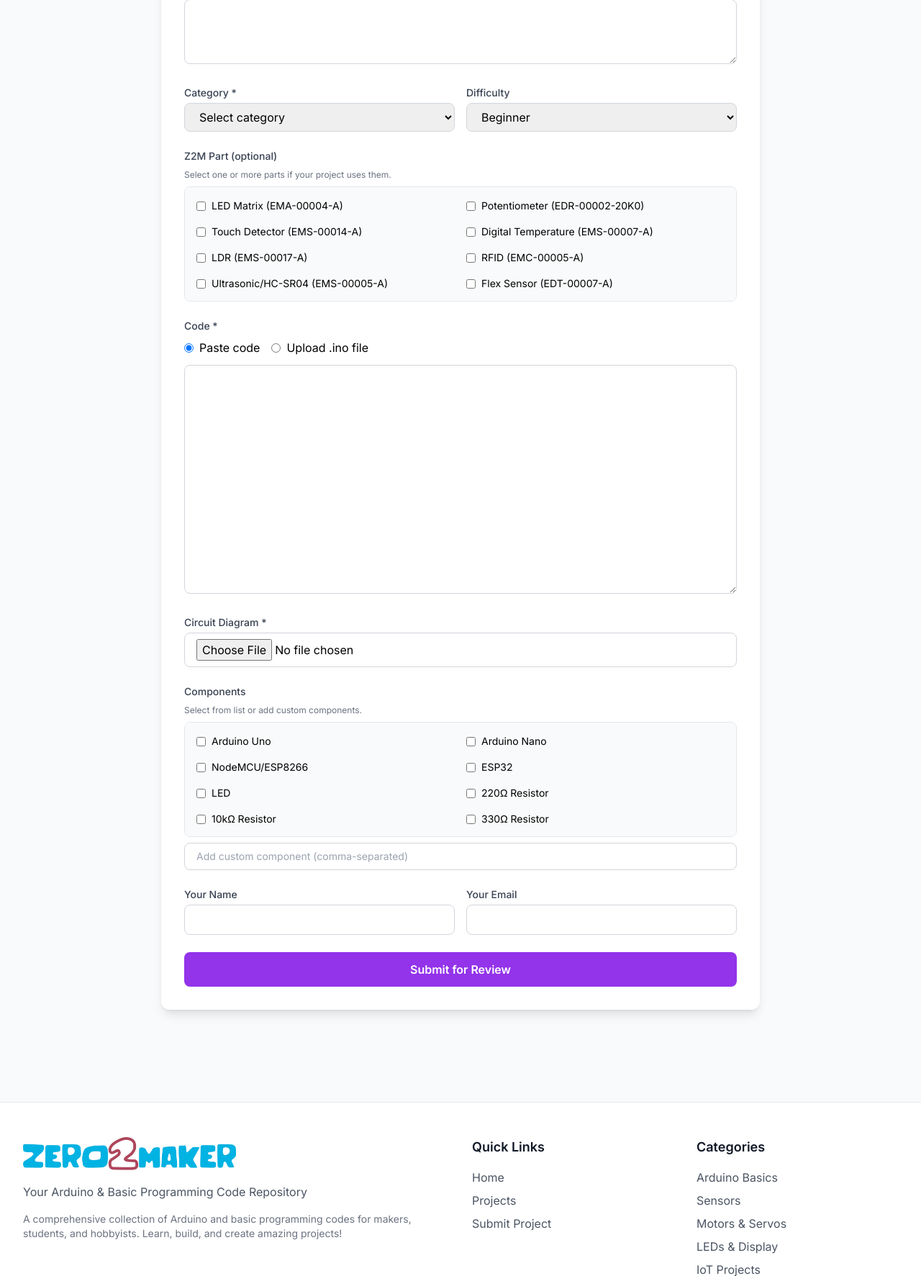
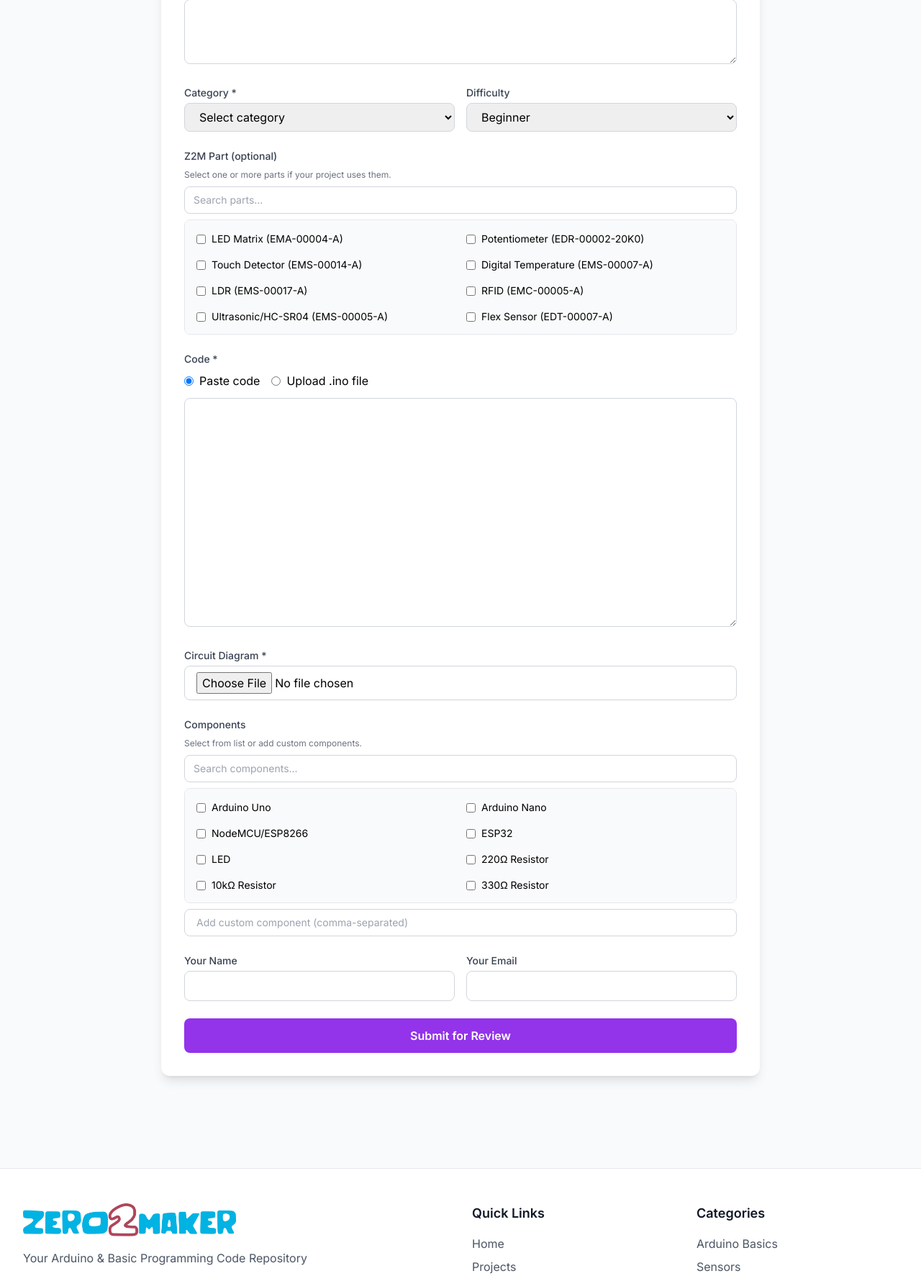
Before and after one commit to heta994/z2m-codes-master, a PHP site: page /submit in a window 1280 px wide. Shown: the part 415-2188 px from the top of the page at 72% size. Run offline with PHP 8.4, Linux system fonts and the light colour scheme; some libraries are stand-ins or nearby versions.

Commit message:
Add search/filter in Z2M Part and Components on submit form
Made-with: Cursor

```diff
--- a/submit/index.php
+++ b/submit/index.php
@@ -130,13 +130,16 @@ $page_title = 'Submit Your Project';
                 <div>
                     <label class="block text-sm font-medium text-gray-700 mb-2">Z2M Part (optional)</label>
                     <p class="text-xs text-gray-500 mb-2">Select one or more parts if your project uses them.</p>
-                    <div class="grid grid-cols-1 sm:grid-cols-2 gap-2 max-h-40 overflow-y-auto border border-gray-200 rounded-lg p-3 bg-gray-50">
+                    <input type="text" id="z2m-part-search" placeholder="Search parts..."
+                           class="mb-2 w-full px-3 py-2 border border-gray-300 rounded-lg text-sm focus:ring-2 focus:ring-purple-600 focus:border-transparent"
+                           autocomplete="off">
+                    <div id="z2m-parts-list" class="grid grid-cols-1 sm:grid-cols-2 gap-2 max-h-40 overflow-y-auto border border-gray-200 rounded-lg p-3 bg-gray-50">
                         <?php
                         $selectedParts = isset($_POST['z2m_parts']) && is_array($_POST['z2m_parts']) ? $_POST['z2m_parts'] : [];
                         foreach ($z2m_parts as $partNum => $partLabel):
                             if ($partNum === '') continue;
                         ?>
-                        <label class="inline-flex items-center cursor-pointer hover:bg-gray-100 p-1 rounded">
+                        <label class="z2m-part-item inline-flex items-center cursor-pointer hover:bg-gray-100 p-1 rounded" data-search="<?php echo htmlspecialchars(strtolower($partLabel . ' ' . $partNum)); ?>">
                             <input type="checkbox" name="z2m_parts[]" value="<?php echo htmlspecialchars($partNum); ?>" class="mr-2 rounded"
                                 <?php echo in_array($partNum, $selectedParts) ? ' checked' : ''; ?>>
                             <span class="text-sm"><?php echo htmlspecialchars($partLabel); ?></span>
@@ -168,9 +171,12 @@ $page_title = 'Submit Your Project';
                 <div>
                     <label class="block text-sm font-medium text-gray-700 mb-2">Components</label>
                     <p class="text-xs text-gray-500 mb-2">Select from list or add custom components.</p>
-                    <div class="grid grid-cols-1 sm:grid-cols-2 gap-2 max-h-40 overflow-y-auto border border-gray-200 rounded-lg p-3 bg-gray-50">
+                    <input type="text" id="components-search" placeholder="Search components..."
+                           class="mb-2 w-full px-3 py-2 border border-gray-300 rounded-lg text-sm focus:ring-2 focus:ring-purple-600 focus:border-transparent"
+                           autocomplete="off">
+                    <div id="components-list" class="grid grid-cols-1 sm:grid-cols-2 gap-2 max-h-40 overflow-y-auto border border-gray-200 rounded-lg p-3 bg-gray-50">
                         <?php foreach ($component_options as $comp): ?>
-                        <label class="inline-flex items-center cursor-pointer hover:bg-gray-100 p-1 rounded">
+                        <label class="component-item inline-flex items-center cursor-pointer hover:bg-gray-100 p-1 rounded" data-search="<?php echo htmlspecialchars(strtolower($comp)); ?>">
                             <input type="checkbox" name="components[]" value="<?php echo htmlspecialchars($comp); ?>" class="mr-2 rounded">
                             <span class="text-sm"><?php echo htmlspecialchars($comp); ?></span>
                         </label>
@@ -212,5 +218,20 @@ $page_title = 'Submit Your Project';
         }
     }
     toggleCodeInput();
+
+    function filterList(searchId, itemClass) {
+        var searchEl = document.getElementById(searchId);
+        if (!searchEl) return;
+        searchEl.addEventListener('input', function() {
+            var q = (this.value || '').toLowerCase().trim();
+            var items = document.querySelectorAll('.' + itemClass);
+            items.forEach(function(label) {
+                var text = (label.getAttribute('data-search') || '').toLowerCase();
+                label.style.display = text.indexOf(q) !== -1 ? '' : 'none';
+            });
+        });
+    }
+    filterList('z2m-part-search', 'z2m-part-item');
+    filterList('components-search', 'component-item');
     </script>
 <?php include __DIR__ . '/../includes/footer.php'; ?>
```
